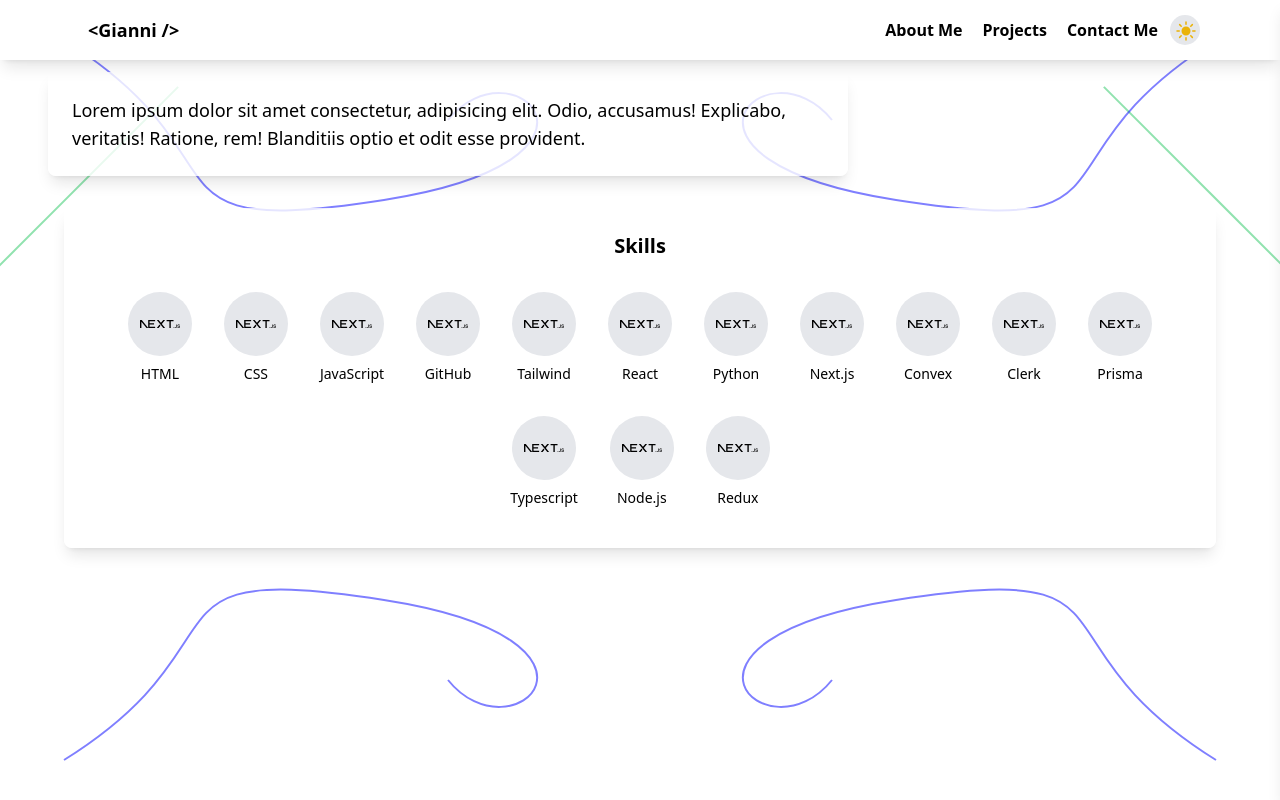
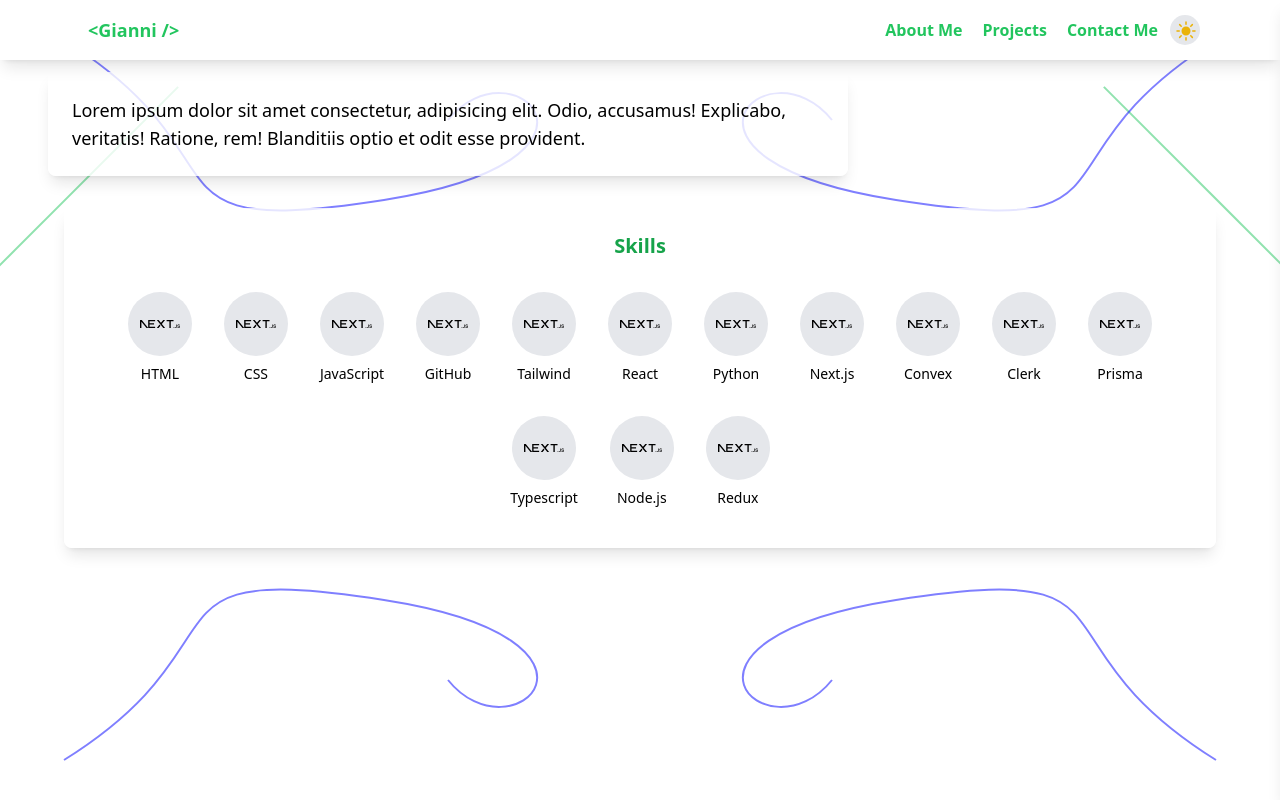
Before and after one commit to GianniCrux/myPortfolio, a Next.js app: page / in a window 1280 px wide. Shown: the top 800 px of the page. Built offline with nearby package versions, Linux system fonts and the light colour scheme.

Commit message:
changed navbar hovers and heading colors

```diff
--- a/app/components/home.tsx
+++ b/app/components/home.tsx
@@ -53,7 +53,7 @@
 
         {/* Skills Container */}
         <div data-aos="zoom-in" className="w-full max-w-6xl mx-auto p-6 rounded-lg bg-white dark:bg-black bg-opacity-80 dark:bg-opacity-80 shadow-lg">
-          <h2 className="text-xl text-black font-semibold mb-4 text-center dark:text-white">Skills</h2>
+          <h2 className="text-xl text-green-600 font-semibold mb-4 text-center dark:text-green-500">Skills</h2>
           <div className="flex flex-wrap justify-center">
             {skills.map((skill, index) => (
               <div key={index} className="flex flex-col items-center m-4">
--- a/app/components/navbar.tsx
+++ b/app/components/navbar.tsx
@@ -38,20 +38,20 @@
           <div className="flex space-x-7">
             <div>
               <Link href="/" className="flex items-center py-4 px-2">
-                <span className="font-semibold text-black text-lg hover:text-green-500 dark:hover:text-green-500 dark:text-white">&lt;Gianni /&gt;</span>
+                <span className="font-semibold text-green-500 text-lg hover:text-green-800 dark:hover:text-green-800 dark:text-green-500">&lt;Gianni /&gt;</span>
               </Link>
             </div>
           </div>
           <div className="hidden md:flex items-center space-x-1">
-            <Link href="#about" className="py-4 px-2 text-black font-semibold hover:text-green-500 transition duration-300">About Me</Link>
-            <Link href="#projects" className="py-4 px-2 text-black font-semibold hover:text-green-500 transition duration-300">Projects</Link>
-            <Link href="#contact" className="py-4 px-2 text-black font-semibold hover:text-green-500 transition duration-300">Contact Me</Link>
+            <Link href="#about" className="py-4 px-2 text-green-500 font-semibold hover:text-green-800 transition duration-300">About Me</Link>
+            <Link href="#projects" className="py-4 px-2 text-green-500 font-semibold hover:text-green-800 transition duration-300">Projects</Link>
+            <Link href="#contact" className="py-4 px-2 text-green-500 font-semibold hover:text-green-800 transition duration-300">Contact Me</Link>
             <ThemeToggle />
           </div>
           <div className="md:hidden flex items-center">
             <button className="outline-none mobile-menu-button focus:outline-none" onClick={handleMenuToggle}>
               <svg
-                className="w-6 h-6 text-black hover:text-green-500 dark:text-white"
+                className="w-6 h-6 text-green-500 hover:text-green-800 dark:text-green-500"
                 fill="none"
                 strokeLinecap="round"
                 strokeLinejoin="round"
@@ -82,9 +82,9 @@
         className={`fixed top-0 right-0 w-4/5 max-w-sm bg-white dark:bg-black h-full z-50 shadow-lg transform transition-transform duration-300 ${isOpen ? 'translate-x-0' : 'translate-x-full'}`}
         >
           <div className='flex flex-col space-y-2 p-4 h-full'>
-        <Link href="#about" className="block py-2 px-4 text-sm hover:bg-green-500 hover:text-white text-black dark:text-white transition duration-300">About Me</Link>
-        <Link href="#projects" className="block py-2 px-4 text-sm hover:bg-green-500 hover:text-white text-black dark:text-white transition duration-300">Projects</Link>
-        <Link href="#contact" className="block py-2 px-4 text-sm hover:bg-green-500 hover:text-white text-black dark:text-white transition duration-300">Contact Me</Link>
+        <Link href="#about" className="block py-2 px-4 text-sm  hover:text-green-800 hover:bg-green-100 dark:hover:bg-green-900 text-green-500 dark:text-green-300 transition duration-300 ease-in-out transform hover:scale-105">About Me</Link>
+        <Link href="#projects" className="block py-2 px-4 text-sm  hover:text-green-800 hover:bg-green-100 dark:hover:bg-green-900 text-green-500 dark:text-green-300 transition duration-300 ease-in-out transform hover:scale-105">Projects</Link>
+        <Link href="#contact" className="block py-2 px-4 text-sm  hover:text-green-800 hover:bg-green-100 dark:hover:bg-green-900 text-green-500 dark:text-green-300 transition duration-300 ease-in-out transform hover:scale-105">Contact Me</Link>
         <ThemeToggle />
         </div>
       </div>
--- a/app/components/theme-toggle.tsx
+++ b/app/components/theme-toggle.tsx
@@ -14,7 +14,7 @@
   return (
     <button
       onClick={() => setTheme(theme === 'dark' ? 'light' : 'dark')}
-      className="p-1 rounded-full bg-gray-200 dark:bg-gray-700 transition-colors duration-300"
+      className="p-1 rounded-full bg-gray-200 dark:bg-gray-700 transition-colors duration-300 ease-in-out transform hover:scale-125"
       aria-label="Toggle theme"
       style={{ width: '30px', height: '30px'}}
     >
```
